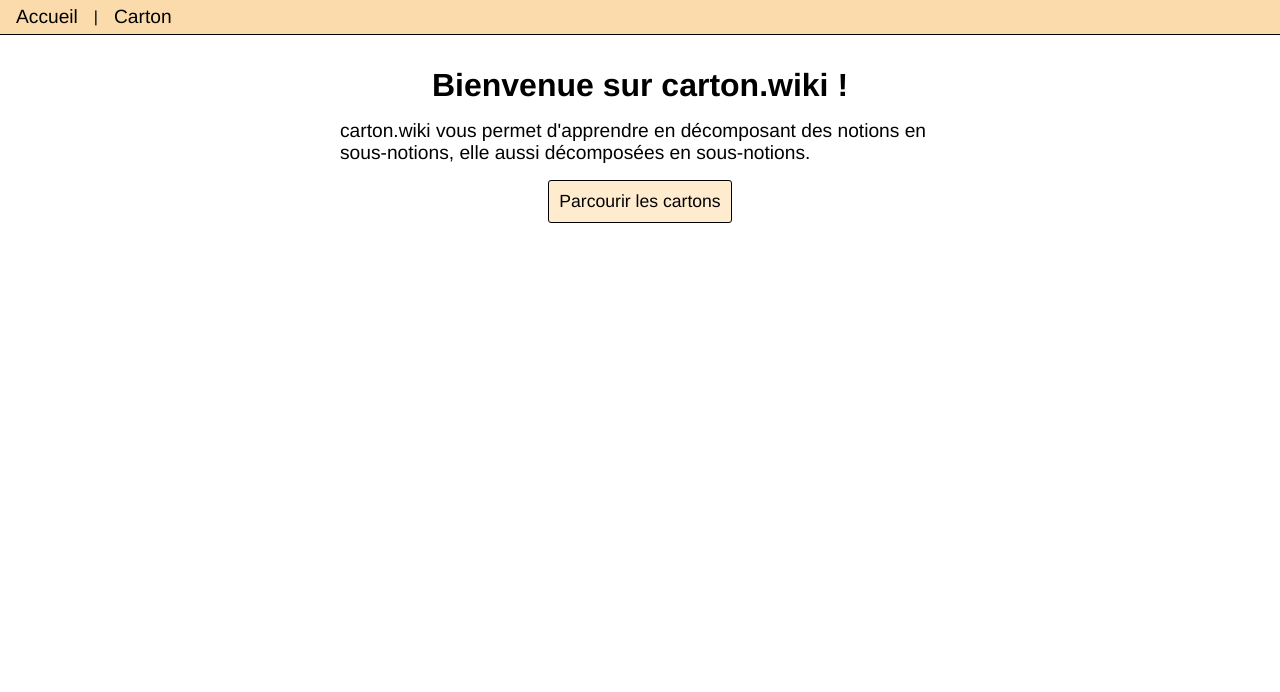
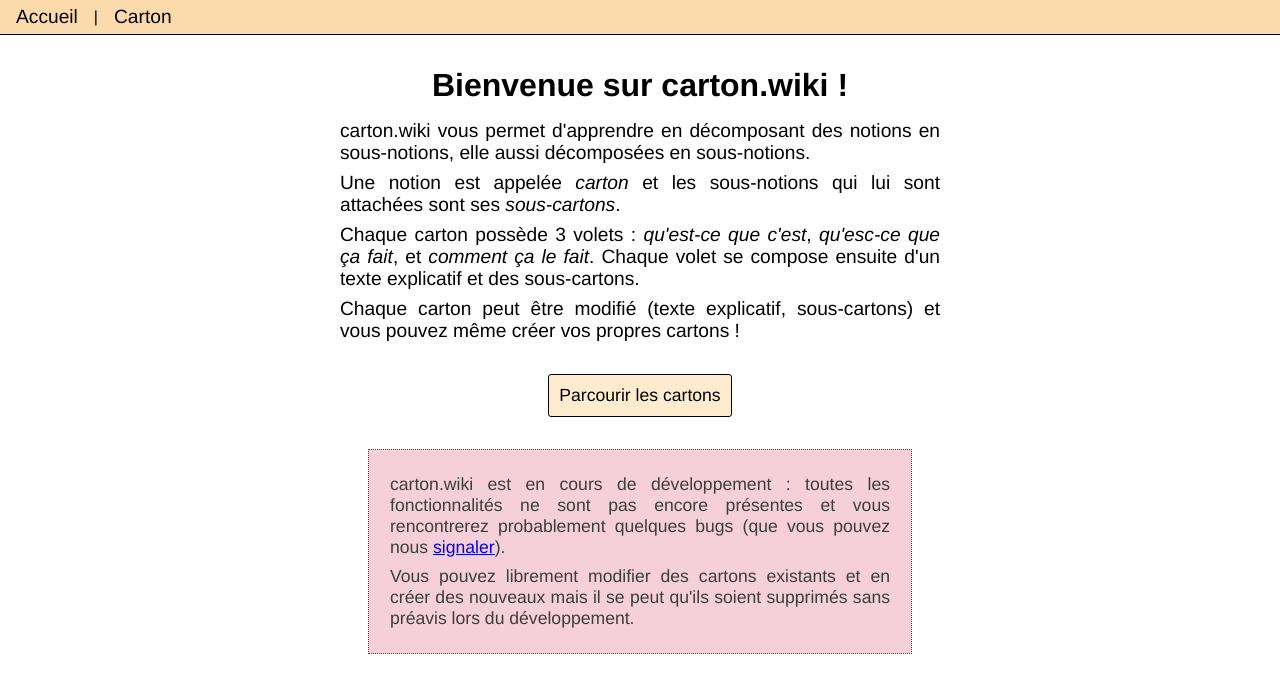
Before and after one commit to LeCartoneur/carton, a Vue app in the folder front/: page / in a window 1280 px wide. Shown: the top 692 px of the page. Built offline with nearby package versions, Linux system fonts and the light colour scheme.

Commit message:
Add quick manifest and alpha disclaimer in homepage

```diff
--- a/front/src/views/Accueil.vue
+++ b/front/src/views/Accueil.vue
@@ -7,7 +7,38 @@
       décomposées en sous-notions.
     </p>
 
+    <p>
+      Une notion est appelée <em>carton</em> et les sous-notions qui lui sont attachées sont ses
+      <em>sous-cartons</em>.
+    </p>
+
+    <p>
+      Chaque carton possède 3 volets : <em>qu'est-ce que c'est</em>, <em>qu'esc-ce que ça fait</em>,
+      et <em>comment ça le fait</em>. Chaque volet se compose ensuite d'un texte explicatif et des
+      sous-cartons.
+    </p>
+
+    <p>
+      Chaque carton peut être modifié (texte explicatif, sous-cartons) et vous pouvez même créer vos
+      propres cartons !
+    </p>
+
     <button @click="$router.push({ path: `/carton` })">Parcourir les cartons</button>
+    <div class="version-beta">
+      <p>
+        carton.wiki est en cours de développement : toutes les fonctionnalités ne sont pas encore
+        présentes et vous rencontrerez probablement quelques bugs (que vous pouvez nous
+        <a
+          target="_blank"
+          href="https://github.com/LeCartoneur/carton/issues/new?assignees=&labels=bug&template=rapport-de-bug.md&title="
+          >signaler</a
+        >).
+      </p>
+      <p>
+        Vous pouvez librement modifier des cartons existants et en créer des nouveaux mais il se
+        peut qu'ils soient supprimés sans préavis lors du développement.
+      </p>
+    </div>
   </div>
 </template>
 
@@ -18,15 +49,16 @@ h1 {
 }
 
 p {
-  margin: auto;
+  margin: 0.5rem auto;
   max-width: 600px;
   padding: 0 2rem;
   font-size: 1.2rem;
+  text-align: justify;
 }
 
 button {
   padding: 10px;
-  margin: 1rem auto;
+  margin: 2rem auto;
   display: block;
   border-radius: 3px;
   border: 1px solid black;
@@ -39,4 +71,19 @@ button:hover {
   border: 2px solid black;
   background-color: rgb(251, 219, 171);
 }
+
+.version-beta {
+  margin: 2rem auto;
+  max-width: 500px;
+  padding: 1rem 1.3rem;
+  border: 1px dotted red;
+  background-color: rgba(214, 44, 78, 0.219);
+}
+
+.version-beta p {
+  padding: 0;
+  text-align: justify;
+  font-size: 1.1rem;
+  color: rgb(61, 61, 61);
+}
 </style>
```
